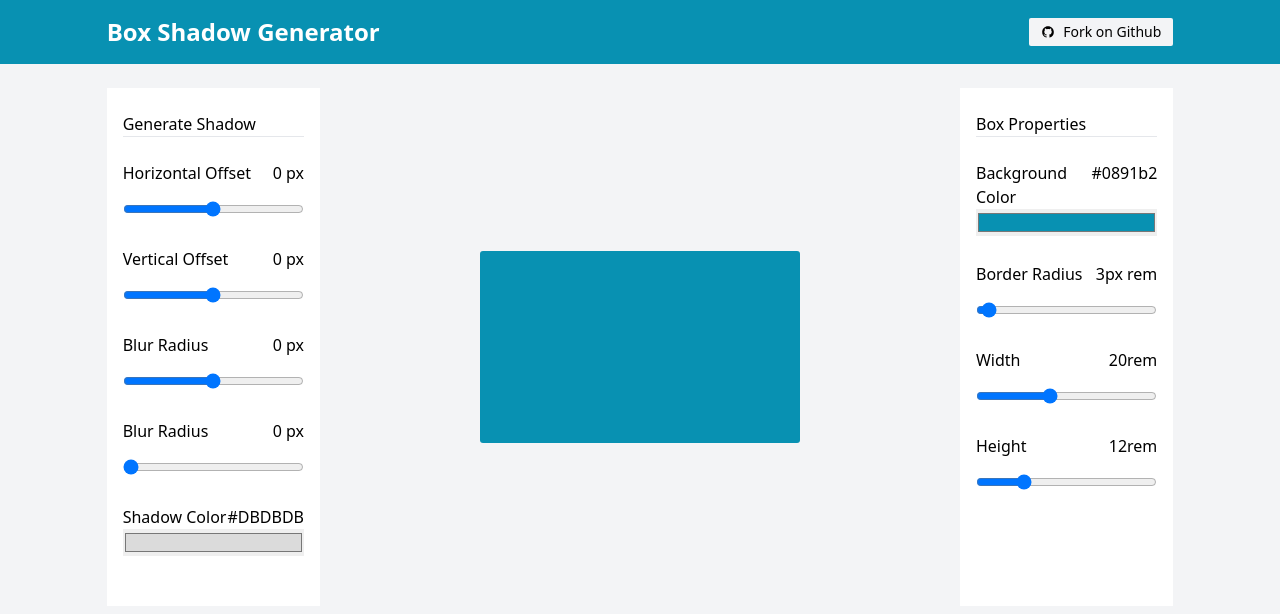
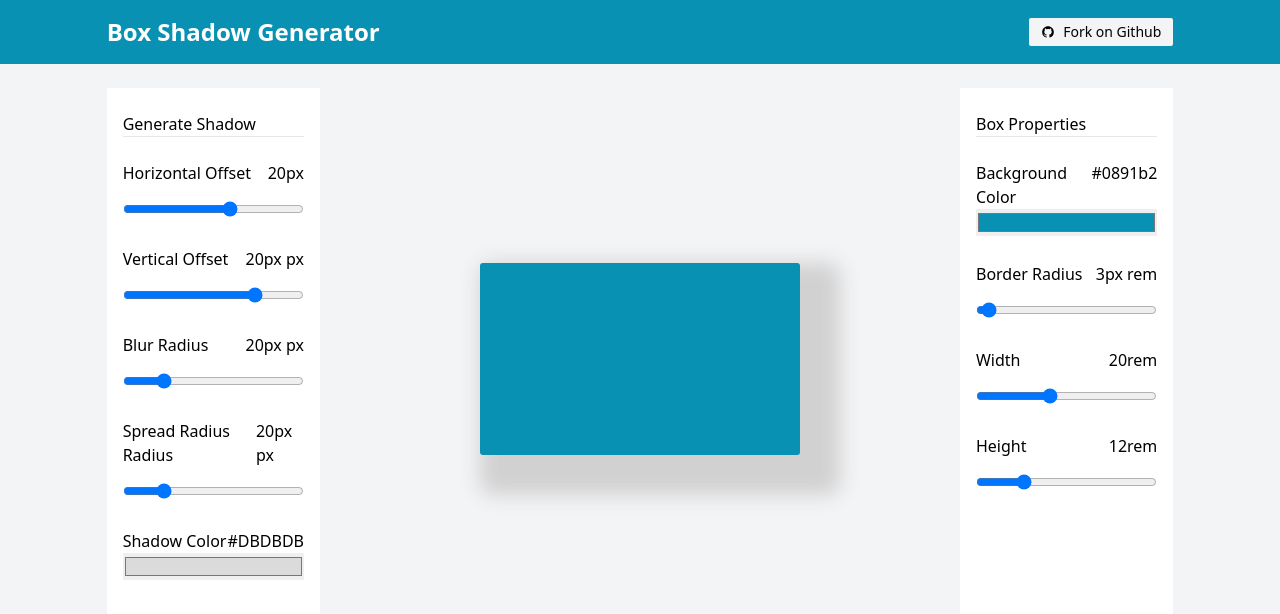
Before and after one commit to asmsaiff/css-box-shadow-generator-by-react, a React (Create React App) app: page / in a window 1280 px wide. Shown: the top 614 px of the page. Built offline with nearby package versions, Linux system fonts and the light colour scheme.

Commit message:
functionality implementation done

```diff
--- a/src/App.jsx
+++ b/src/App.jsx
@@ -9,20 +9,26 @@ export class App extends Component {
         borderRadius: '3' + 'px',
         width: '20' + 'rem',
         height: '12' + 'rem',
+        boxShadow: 20 + 'px ' + 20 + 'px ' + 20 + 'px ' + 20 + 'px ' + '#d1d1d1'
     }
 
     boxProps = (props) =>{
         this.setState(props)
     }
 
+    boxShadowProps = (shadow) =>{
+        this.setState(shadow)
+    }
+
     render() {
+        console.log(this.state);
         return (
             <>
                 <Header />
 
                 <div className="w-10/12 mx-auto grid grid-cols-5">
                     <div className="py-6 px-4 my-6 bg-white">
-                        <LeftPanel/>
+                        <LeftPanel boxShadowProps={this.boxShadowProps}/>
                     </div>
                     <div className="flex items-center justify-center my-6 px-4 col-span-3">
                         <div style={this.state}>
--- a/src/components/LeftPanel.jsx
+++ b/src/components/LeftPanel.jsx
@@ -2,38 +2,26 @@ import React, { Component } from 'react';
 
 export class LeftPanel extends Component {
     state = {
-        horizontalOffset: 0,
-        verticalOffset: 0,
-        blurRadius: 0,
-        spreadRadius: 0,
-        shadowColor: '#DBDBDB'
+        horizontalOffset: 20 + 'px',
+        verticalOffset: 20 + 'px',
+        blurRadius: 20 + 'px',
+        spreadRadius: 20 + 'px',
+        shadowColor: '#DBDBDB',
     }
 
-    handleHorizontalOffsetChange = (e) => {
-        this.setState({
-            horizontalOffset: e.target.value
-        })
-    }
-    verticalOffsetChange = (e) => {
-        this.setState({
-            verticalOffset: e.target.value
-        })
-    }
-    blurRadiusChange = (e) => {
-        this.setState({
-            blurRadius: e.target.value
-        })
-    }
-    spreadRadiusChange = (e) => {
-        this.setState({
-            spreadRadius: e.target.value
-        })
-    }
+    handleBoxShadow = (e) => {
+        if(e.target.name === 'shadowColor') {
+            this.setState({
+                [e.target.name]: e.target.value
+            })
+        } else {
+            this.setState({
+                [e.target.name]: e.target.value + 'px'
+            })
+        }
 
-    handleColorChange = (color, event) => {
-        this.setState({
-            colorCode: color.hex
-        })
+        this.props.boxShadowProps({boxShadow: this.state.horizontalOffset + ' ' + this.state.verticalOffset + ' ' + this.state.blurRadius + ' ' + this.state.spreadRadius + ' ' + this.state.shadowColor});
+        e.preventDefault();
     }
 
     render() {
@@ -41,34 +29,34 @@ export class LeftPanel extends Component {
             <h6>Generate Shadow</h6>
             <hr />
 
-            <form className='my-6'>
+            <form className='my-6' onChange={this.handleBoxShadow}>
                 <div>
                     <label htmlFor="" className='w-full flex justify-between'>
                         <span>Horizontal Offset</span>
-                        <span>{this.state.horizontalOffset} px</span>
+                        <span>{this.state.horizontalOffset}</span>
                     </label>
-                    <input type="range" onChange={this.handleHorizontalOffsetChange} value={this.state.horizontalOffset} className='mt-4 w-full' min='-100' max='100'/>
+                    <input type="range" value={this.state.horizontalOffset.match(/\d/g).join('')} name='horizontalOffset' className='mt-4 w-full' min='-100' max='100'/>
                 </div>
                 <div className='mt-6'>
                     <label htmlFor="" className='w-full flex justify-between'>
                         <span>Vertical Offset</span>
                         <span>{this.state.verticalOffset} px</span>
                     </label>
-                    <input type="range" onChange={this.verticalOffsetChange} value={this.state.verticalOffset} className='mt-4 w-full' min='-100' max='100'/>
+                    <input type="range" name='verticalOffset' className='mt-4 w-full' min='-100' max='100'/>
                 </div>
                 <div className='mt-6'>
                     <label htmlFor="" className='w-full flex justify-between'>
                         <span>Blur Radius</span>
                         <span>{this.state.blurRadius} px</span>
                     </label>
-                    <input type="range" onChange={this.blurRadiusChange} value={this.state.blurRadius} className='mt-4 w-full' min='-100' max='100'/>
+                    <input type="range" name='blurRadius' value={this.state.blurRadius.match(/\d/g).join('')}  className='mt-4 w-full' min='0' max='100'/>
                 </div>
                 <div className='mt-6'>
                     <label htmlFor="" className='w-full flex justify-between'>
-                        <span>Blur Radius</span>
+                        <span>Spread Radius Radius</span>
                         <span>{this.state.spreadRadius} px</span>
                     </label>
-                    <input type="range" onChange={this.spreadRadiusChange} value={this.state.spreadRadius} className='mt-4 w-full' min='0' max='100'/>
+                    <input type="range" name='spreadRadius' value={this.state.spreadRadius.match(/\d/g).join('')} className='mt-4 w-full' min='0' max='100'/>
                 </div>
                 <div className='mt-6'>
                     <label htmlFor="" className='w-full flex justify-between'>
```
